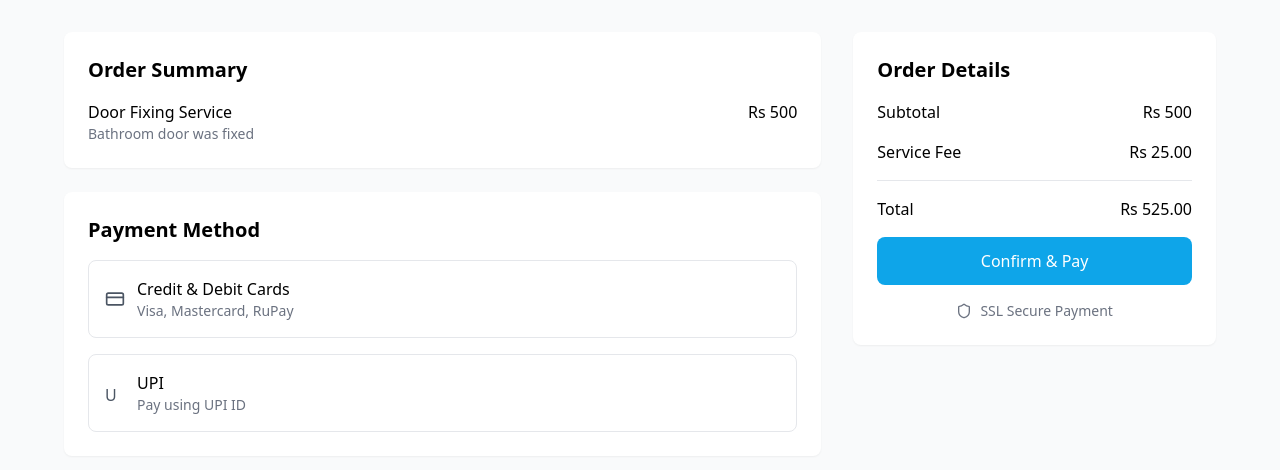
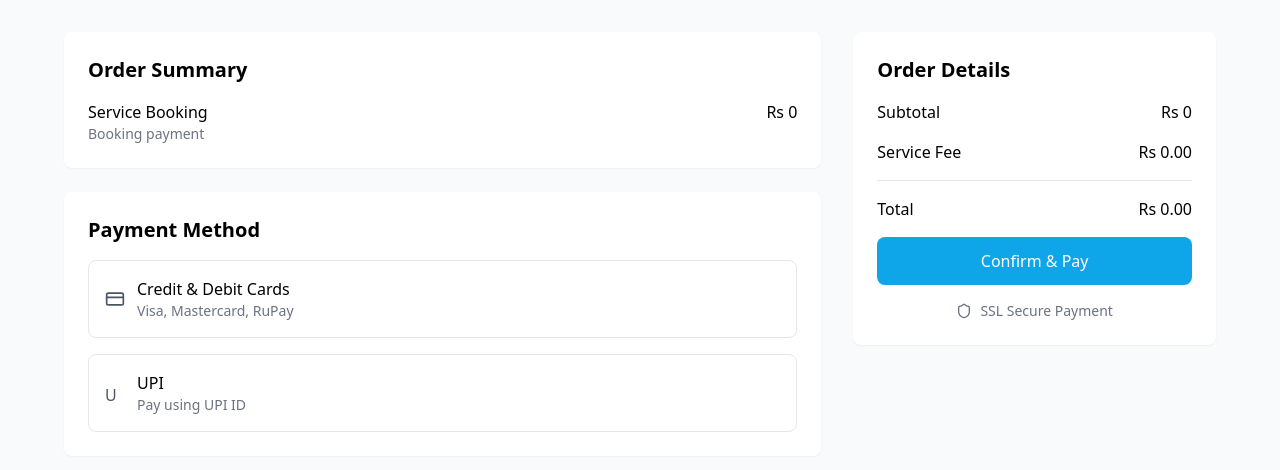
Before and after one commit to alanph7/Networkk-Project-Final, a React (Vite) app: page /payment in a window 1280 px wide. Shown: the top 470 px of the page. Built offline with nearby package versions, Linux system fonts and the light colour scheme.

Commit message:
amount from booking to payment page

```diff
--- a/src/pages/User/Booking.jsx
+++ b/src/pages/User/Booking.jsx
@@ -146,7 +146,7 @@ const Booking = () => {
         navigate('/payment', {
           state: {
             bookingId: response.data.booking.bookingId,
-            amount: pricing.total
+            amount: pricing.total  // This passes the total amount (including service fee)
           }
         });
       }
--- a/src/pages/User/Payment.jsx
+++ b/src/pages/User/Payment.jsx
@@ -1,14 +1,17 @@
 import React, { useState } from 'react';
 import { CreditCard, Clock, Shield, X } from 'lucide-react';
+import { useLocation } from 'react-router-dom';
 
 const PaymentPage = () => {
+  const location = useLocation();
+  const { bookingId, amount } = location.state || { amount: 0 };
   const [paymentMethod, setPaymentMethod] = useState('');
   const [showModal, setShowModal] = useState(false);
 
   const service = {
-    title: "Door Fixing Service",
-    description: "Bathroom door was fixed ",
-    price: 500
+    title: "Service Booking",
+    description: "Booking payment",
+    price: amount // Use the amount passed from Booking page
   };
 
   const handlePaymentSubmit = (e) => {
```
